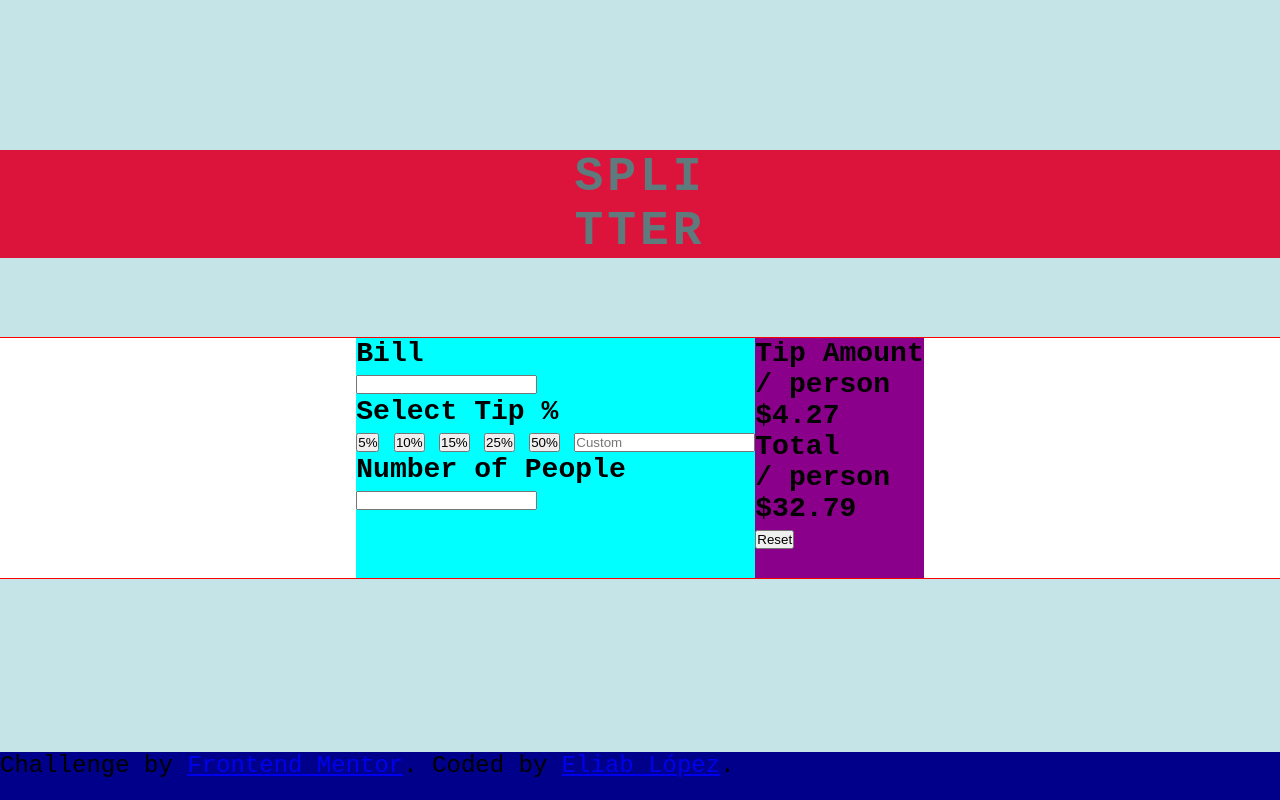
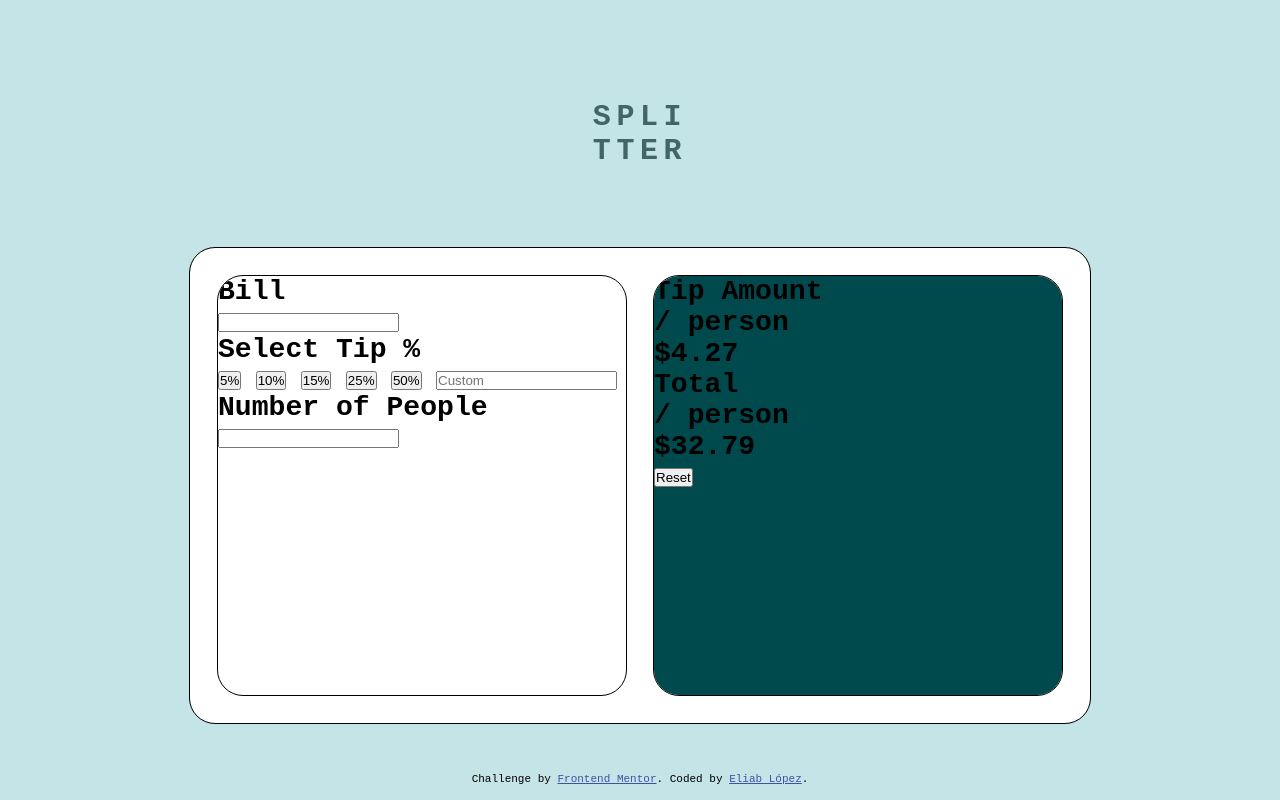
Before and after one commit to EliabLM/tip-calculator-app-main, a plain HTML site: page src/index.html in a window 1280 px wide. Drawn offline with Linux system fonts and the light colour scheme; a web font is replaced by a local one.

Commit message:
mas estilos y layout

```diff
--- a/src/index.html
+++ b/src/index.html
@@ -12,6 +12,7 @@
   <!-- titulo -->
   <h1 class="title">spli<br>tter</h1>
 
+  <!-- Tarjeta principal -->
   <div class="container">
 
     <!-- Section Entradas izquierda -->
@@ -67,11 +68,9 @@
 
   </div>
 
-  <footer class="footer">
-    <div class="attribution">
-      Challenge by <a href="https://www.frontendmentor.io?ref=challenge" target="_blank">Frontend Mentor</a>.
-      Coded by <a href="#">Eliab López</a>.
-    </div>
-  </footer>
+  <div class="attribution">
+    Challenge by <a href="https://www.frontendmentor.io?ref=challenge" target="_blank">Frontend Mentor</a>.
+    Coded by <a href="#">Eliab López</a>.
+  </div>
 </body>
 </html>
--- a/src/styles.css
+++ b/src/styles.css
@@ -25,6 +25,7 @@
 	--dark-shadow: 0 5px 15px rgba(0, 0, 0, 0.2);
 	--max-width: 1440px;
 	--fixed-width: 620px;
+	--border-radius: 25px;
 }
 
 /* ===== Estilos globales ===== */
@@ -35,48 +36,63 @@
 }
 
 body {
-	display: flex;
-	flex-direction: column;
+	/* display: flex; */
+	/* flex-direction: column; */
 	/* justify-content: space-between; */
 	/* align-items: ; */
 	font-family: var(--ff-primary);
 	background: var(--clr-light-grayish-cyan);
 	/* line-height: 1.5; */
 	font-size: var(--fs-primary);
-	height: 100vh;
+	/* height: 100vh; */
 }
 
 .title {
-	background: crimson;
 	text-align: center;
-	letter-spacing: 0.25rem;
+	letter-spacing: 0.35rem;
 	text-transform: uppercase;
 	/* line-height: 1.25; */
-	/* margin-bottom: 0.75rem; */
-	color: var(--clr-dark-grayish-cyan);
+	color: rgb(66, 101, 103);
 	align-content: center;
-	margin: 150px 0px 80px 0px;
+	margin: 100px auto 80px;
+	font-size: 30px;
 }
 
 .container {
 	display: flex;
+	outline: 1px solid;
+	border-radius: var(--border-radius);
+	margin: 50px auto 50px;
+	width: 900px;
+	height: 475px;
+	padding-top: 28px;
+	padding-bottom: 28px;
 	background: var(--clr-white);
-	justify-content: center;
-	outline: 1px solid red;
-	height: 15rem;
+	justify-content: space-between;
 }
 
 .section-entradas {
-	background: cyan;
+	outline: 1px solid;
+	background: var(--clr-white);
+	width: 408px;
+	border-radius: var(--border-radius);
+	margin-left: 28px;
+	overflow: hidden;
 }
 
 .section-salidas {
-	background: darkmagenta;
+	outline: 1px solid;
+	background: var(--clr-very-dark-cyan);
+	width: 408px;
+	border-radius: var(--border-radius);
+	margin-right: 28px;
+	overflow: hidden;
 }
 
-.footer {
-	/* display: flex; */
-	background: darkblue;
-	height: 3rem;
-	margin-top: auto;
+.attribution {
+	text-align: center;
+	font-size: 11px;
 }
+.attribution a {
+	color: hsl(228, 45%, 44%);
+}
```
